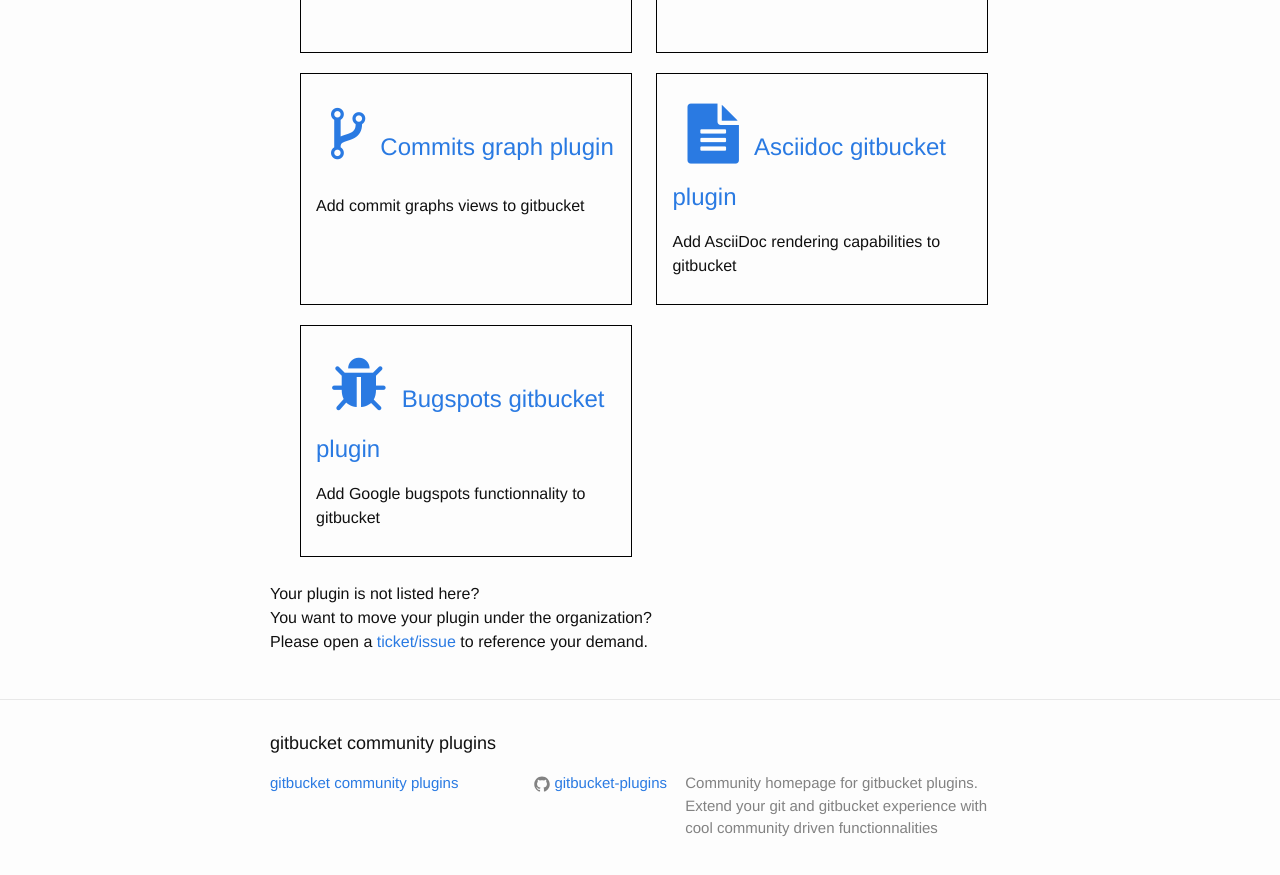
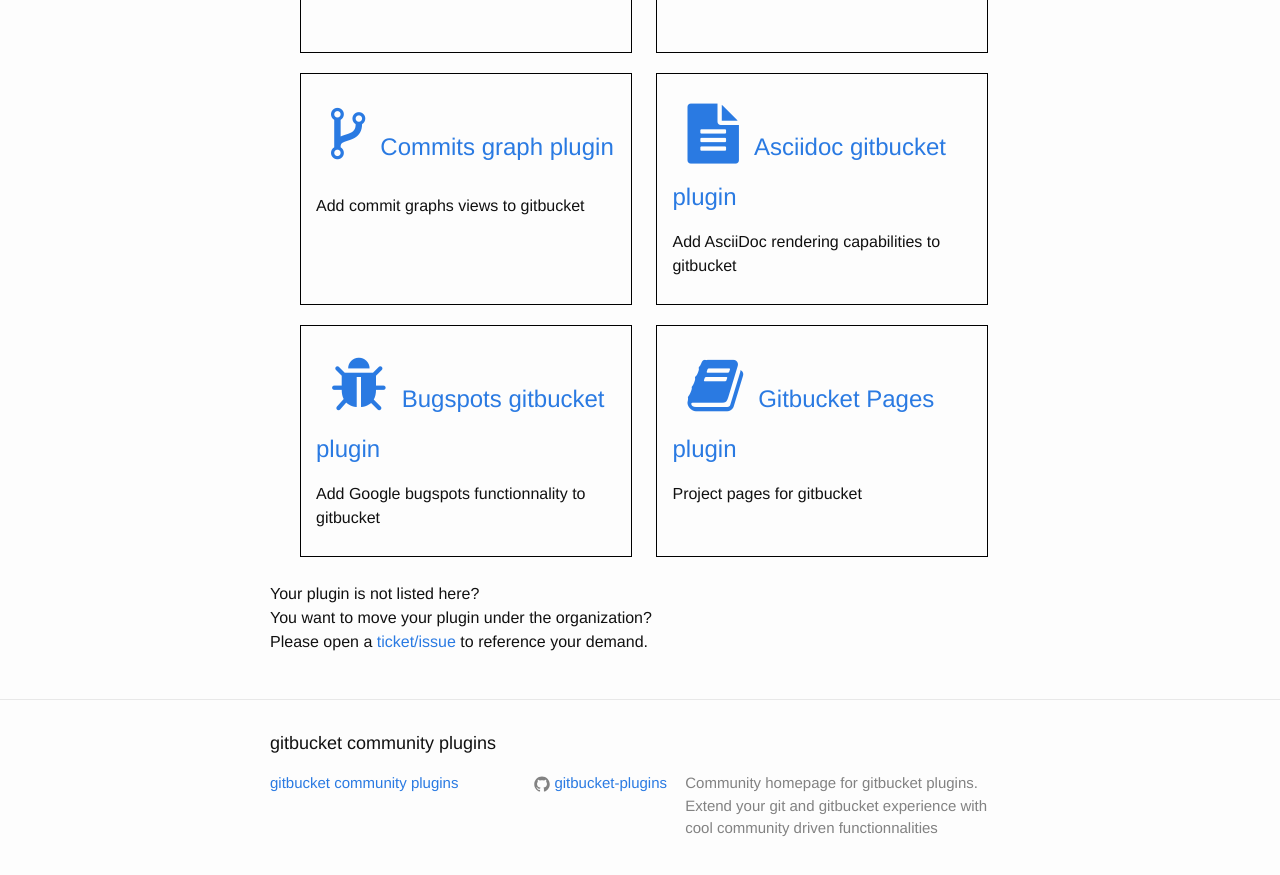
Before and after one commit to gitbucket-plugins/gitbucket-plugins.github.io, a Jekyll site: the page built from index.html, in a window 1280 px wide and 900 px high, scrolled down 729 px. Shown: the top 875 px of the window. Built offline with Jekyll 4.4.1, drawn with Linux system fonts in a browser that asks for light colours; nearby versions of some CDN libraries.

Commit message:
add pages plugin, closes #7

```diff
--- a/index.html
+++ b/index.html
@@ -55,6 +55,12 @@
         </h2>
           <p>Add Google bugspots functionnality to gitbucket</p>
       </li>
+      <li>
+        <h2>
+          <a class="post-link" href="https://github.com/yaroot/gitbucket-pages-plugin"><span class="fa fa-book"></span>Gitbucket Pages plugin</a>
+        </h2>
+          <p>Project pages for gitbucket</p>
+      </li>
   </ul>
   <p>Your plugin is not listed here?<br>You want to move your plugin under the organization?<br>Please open a <a href="https://github.com/gitbucket-plugins/gitbucket-plugins.github.io/issues">ticket/issue</a> to reference your demand.</p>
 </div>
```
